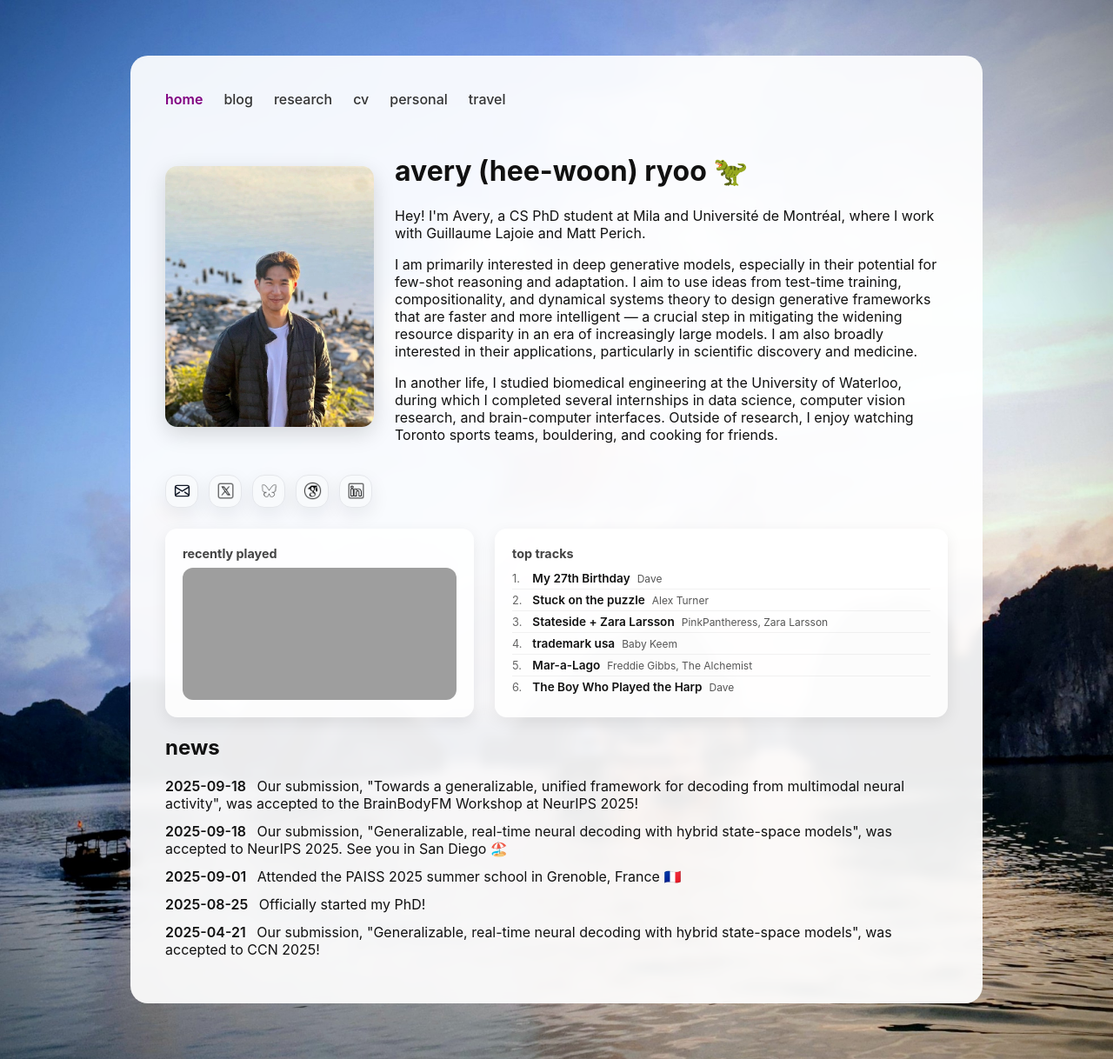
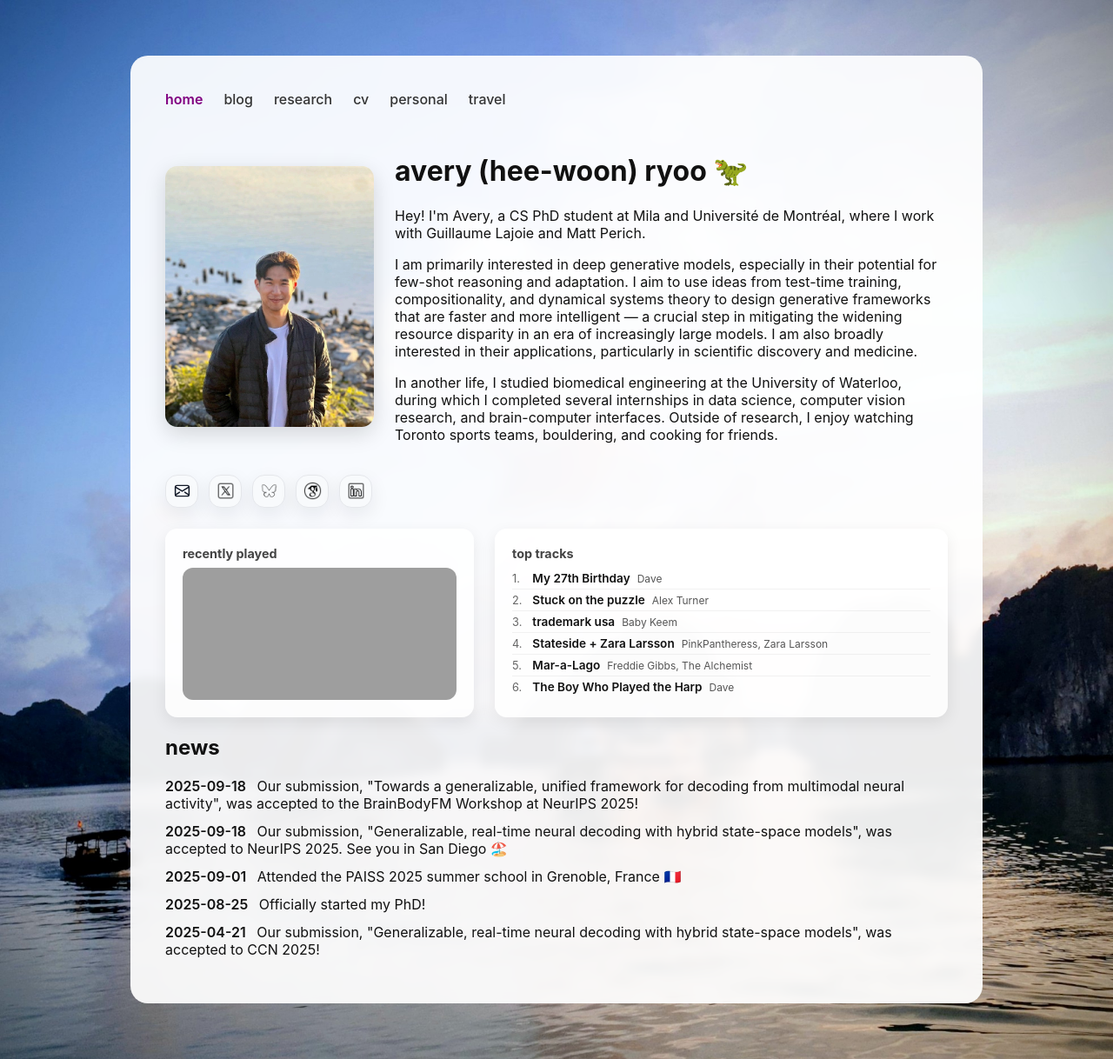
Before and after one commit to averyryoo/averyryoo.github.io, a Jekyll site: the page built from index.md, in a window 1280 px wide. Shown: the whole page at 87% size. Built offline with Jekyll 4.4.1, drawn with Linux system fonts in a browser that asks for light colours; part of the change alters nothing that is shown; grey boxes are pictures that could not be loaded.

```diff
--- a/_data/spotify.yml
+++ b/_data/spotify.yml
@@ -12,16 +12,16 @@ top_tracks:
 - artist: Alex Turner
   track: Stuck on the puzzle
   url: https://open.spotify.com/track/3cUxncrTWSA9lhlQbuIwUY
+- artist: Baby Keem
+  track: trademark usa
+  url: https://open.spotify.com/track/15hJmqqEtASVXl6sM7i4UF
 - artist: PinkPantheress, Zara Larsson
   track: Stateside + Zara Larsson
   url: https://open.spotify.com/track/1DwscornXpj8fmOmYVlqZt
-- artist: Baby Keem
-  track: trademark usa
-  url: https://open.spotify.com/track/15hJmqqEtASVXl6sM7i4UF
 - artist: Freddie Gibbs, The Alchemist
   track: Mar-a-Lago
   url: https://open.spotify.com/track/1b9cpyNQnzlmMDd7vs3NT9
 - artist: Dave
   track: The Boy Who Played the Harp
   url: https://open.spotify.com/track/3qpbRVi19oJw1jMRSaNFPN
-updated_at: 2026-04-06 23:33 UTC
+updated_at: 2026-04-07 02:10 UTC
```
